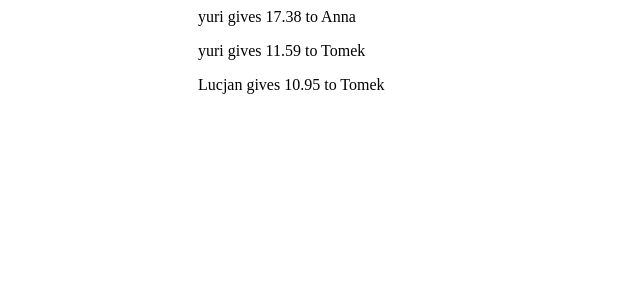
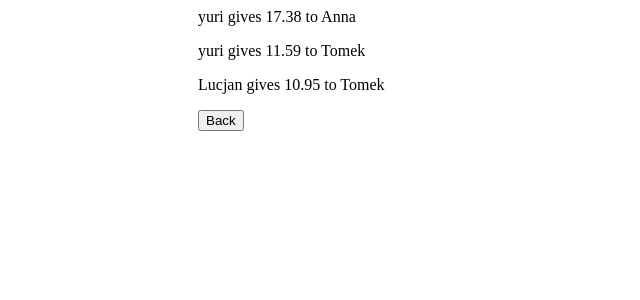
Before and after one commit to pablogoat/fcon, a Django app: a page that uses fcon/main/templates/main/transactions.html in a window 1280 px wide. Shown: the part 156-456 px from the top of the page, without its empty margins (0-640 px from the left). Run offline with Django 4.2, Linux system fonts and the light colour scheme; data comes from the database, SQL or seed files in the repository.

Commit message:
go back button in transactions page

```diff
--- a/fcon/main/templates/main/transactions.html
+++ b/fcon/main/templates/main/transactions.html
@@ -6,4 +6,9 @@
             <p>{{action.debtor}} gives {{action.value}} to {{action.collector}}</p>
         {% endfor %}
     </div>
+    <p>
+        <form action="/reckon/{{sheet.name}}">
+            <button type="submit" name="go_back">Back</button>
+        </form>
+    </p>
 {% endblock %}
--- a/fcon/main/views.py
+++ b/fcon/main/views.py
@@ -215,7 +215,7 @@ def transactions(response, name):
 
     print(actions)
 
-    return render(response, 'main/transactions.html', {"actions": actions})
+    return render(response, 'main/transactions.html', {"actions": actions, "sheet": view})
 
 def PersonCmp(p1):
 
```
